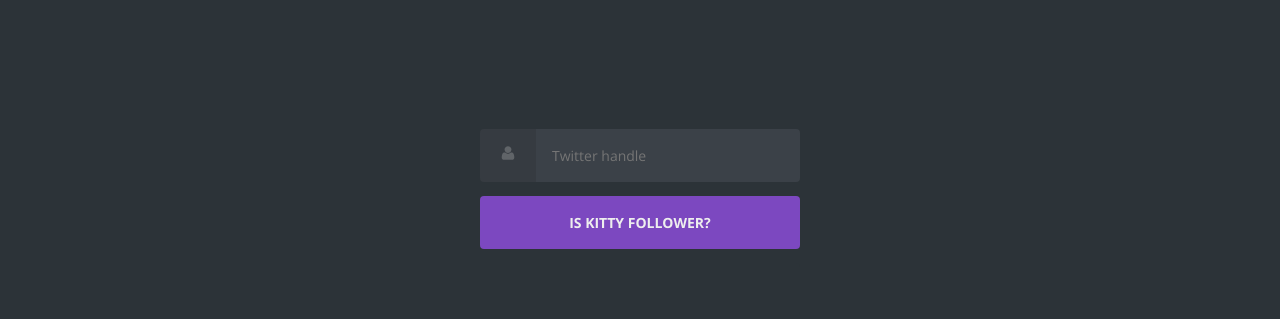
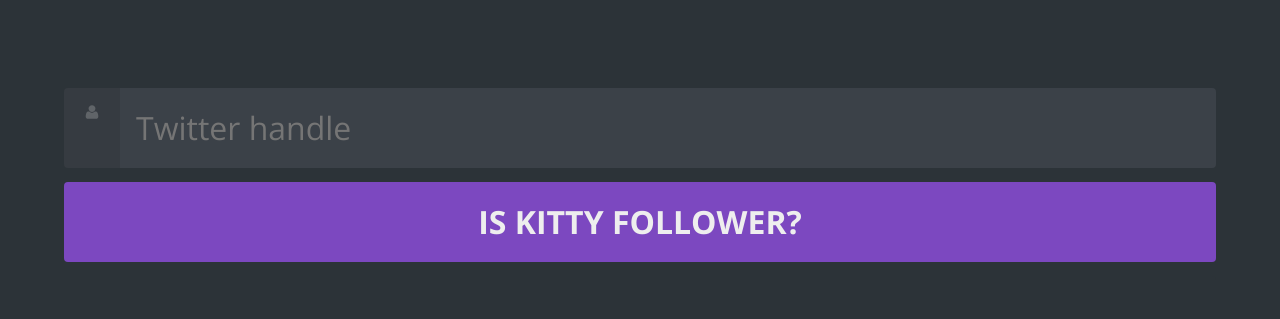
Before and after one commit to kdgc1988/kitty-validator, a plain HTML site: page index.html in a window 1280 px wide. Shown: the part 178-497 px from the top of the page. Drawn offline with nearby package versions, Linux system fonts and the light colour scheme.

Commit message:
Update index.html
2

```diff
--- a/index.html
+++ b/index.html
@@ -24,8 +24,6 @@
         .grid {
             margin-left: auto;
             margin-right: auto;
-            max-width: 320px;
-            max-width: 20rem;
             width: 90%
         }
 
@@ -71,7 +69,7 @@
             color: #606468;
             font-family: open sans, sans-serif;
             font-size: 14px;
-            font-size: .875rem;
+            font-size: 2em;
             font-weight: 400;
             height: 100%;
             line-height: 1.5;
```
